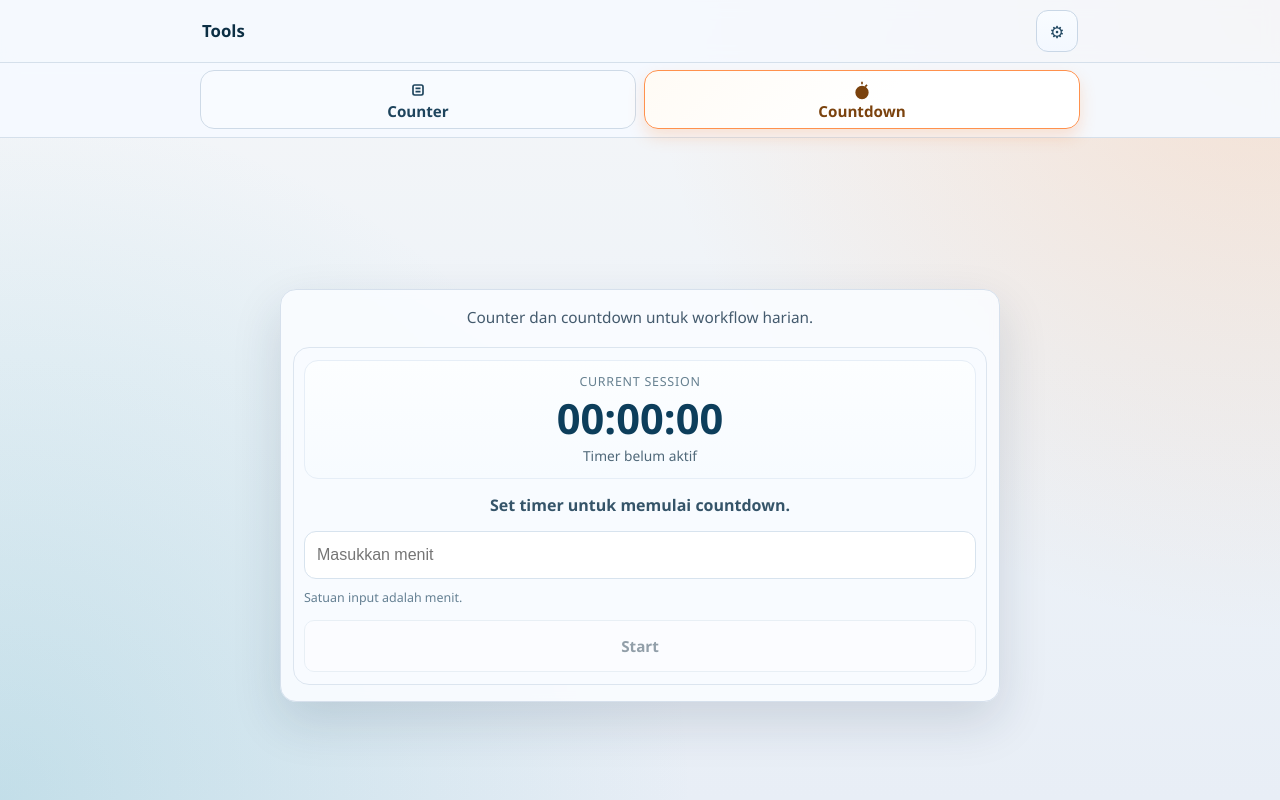
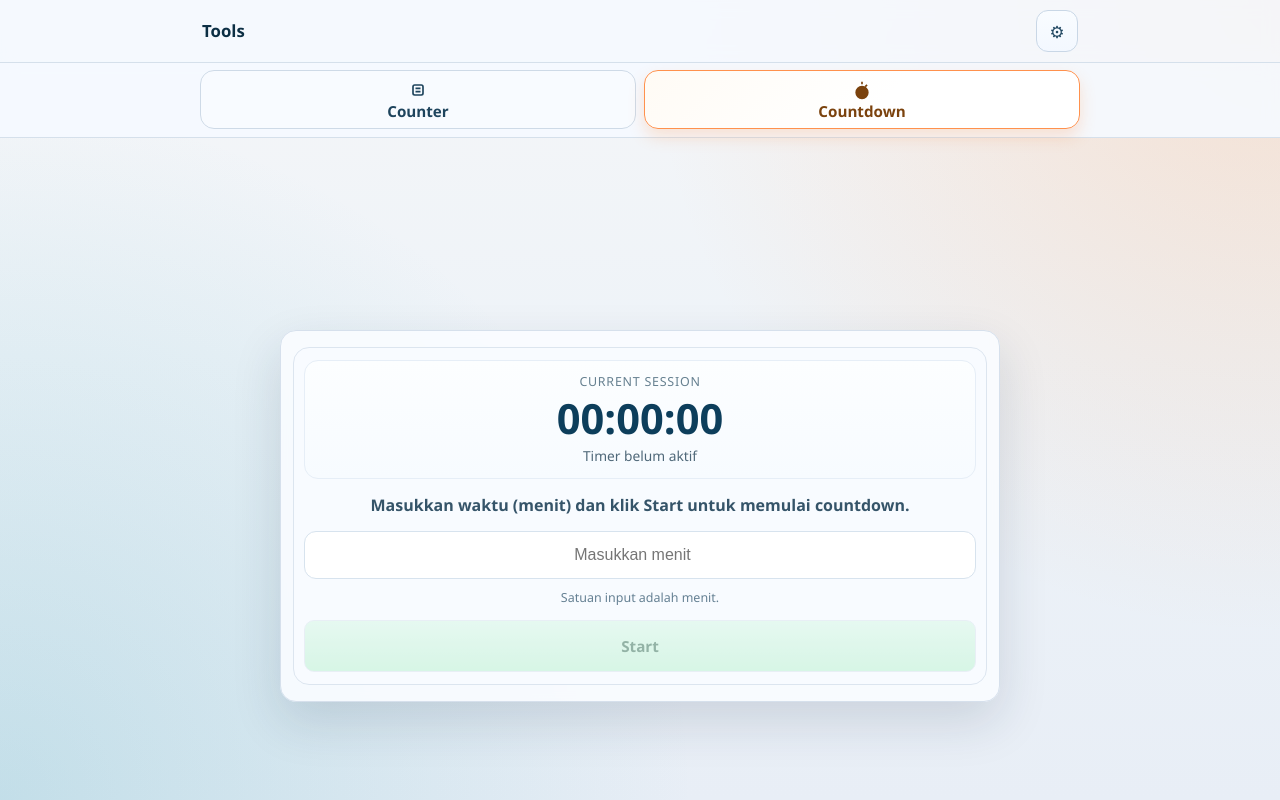
Before and after one commit to yudapc/countdown-app, a React (Vite) app: page /countdown in a window 1280 px wide. Built offline with nearby package versions, Linux system fonts and the light colour scheme.

Commit message:
fix: font and label position

```diff
--- a/src/App.css
+++ b/src/App.css
@@ -304,6 +304,8 @@
 
 .countdown-start-btn {
   width: 100%;
+  background: linear-gradient(180deg, #d1f7e0, #b0f0c8);
+  color:#1b5e3c
 }
 
 .countdown-input {
@@ -315,6 +317,7 @@
   font-size: 1rem;
   color: #19394d;
   background: #ffffff;
+  text-align: center;
 }
 
 .countdown-input-hint {
@@ -323,6 +326,7 @@
   text-align: left;
   color: #658093;
   font-size: 0.78rem;
+  text-align: center;
 }
 
 .counter-action-btn {
@@ -466,3 +470,7 @@
   color: #ffd4bd;
   background: linear-gradient(180deg, #3c2d24, #322721);
 }
+
+:root[data-theme='dark'] .countdown-start-btn {
+  color: green;
+}
--- a/src/App.jsx
+++ b/src/App.jsx
@@ -161,10 +161,6 @@ function App() {
 
       <main className="app-main">
         <div className="card app-card">
-          <p className="product-subtitle">
-            Counter dan countdown untuk workflow harian.
-          </p>
-
           <div className="feature-panel">
             <Routes>
             <Route path="/" element={<Navigate to="/counter" replace />} />
--- a/src/features/countdown/components/CountDown.jsx
+++ b/src/features/countdown/components/CountDown.jsx
@@ -9,7 +9,7 @@ const formatTime = (seconds) => {
 
 const CountDown = ({ secondsLeft, isActive }) => {
   if (!isActive && secondsLeft === 0) {
-    return <p className="countdown-message">Set timer untuk memulai countdown.</p>;
+    return <p className="countdown-message">Masukkan waktu (menit) dan klik Start untuk memulai countdown.</p>;
   }
 
   return (
```
